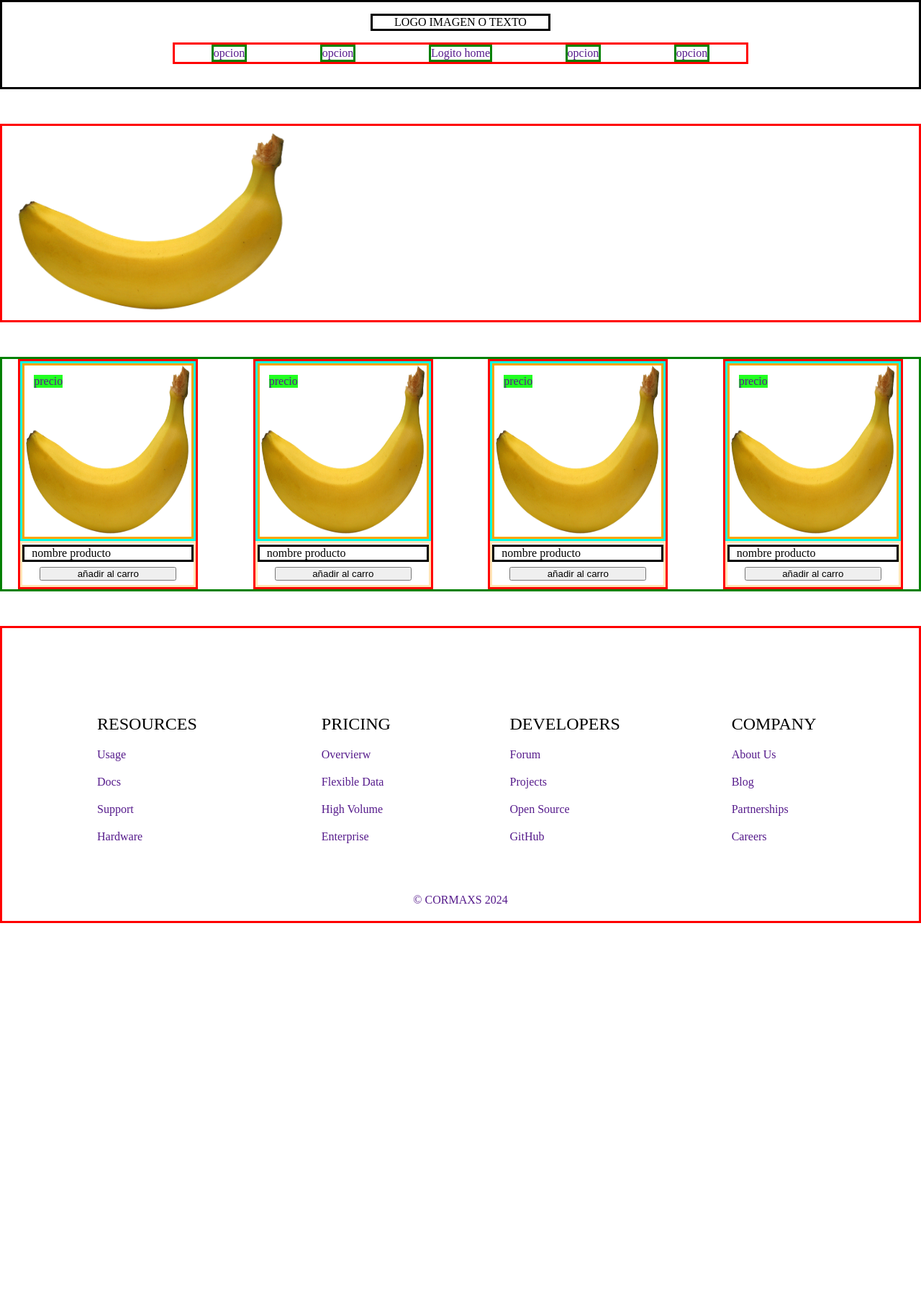
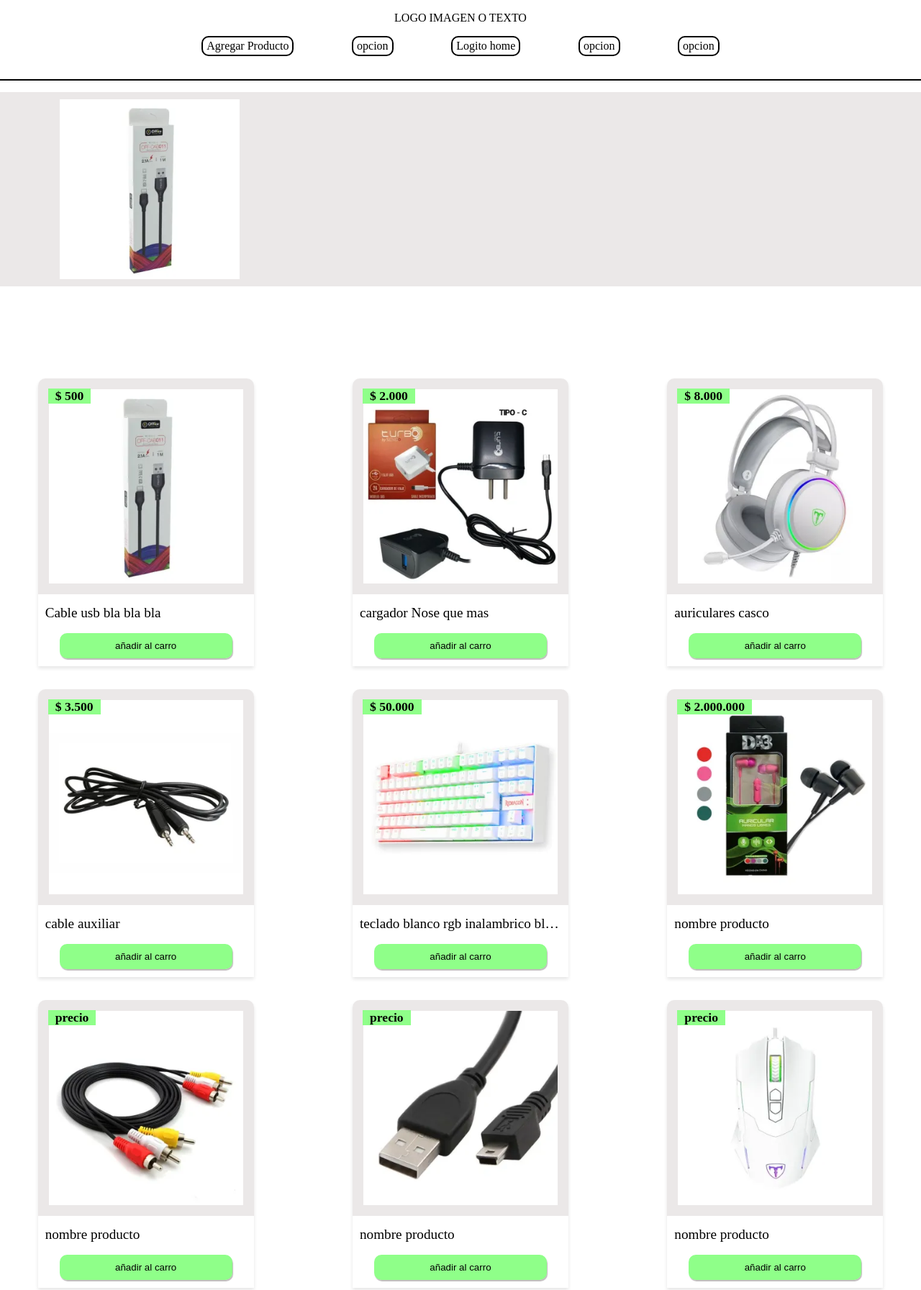
Before and after one commit to Cormaxs/TiendaOnline, a plain HTML site: page index.html in a window 1280 px wide. Shown: the top 1793 px of the page at 72% size. Before the commit the page ends 1283 px from the top, so only its background shows below. Drawn offline with Linux system fonts and the light colour scheme; a web font is replaced by a local one.

Commit message:
Add files via upload

```diff
--- a/index.html
+++ b/index.html
@@ -13,7 +13,7 @@
             <div class="Logo"><p>LOGO IMAGEN O TEXTO</p></div>
             <div class="containerMenu">
                 <ol>
-                    <li><a href="">opcion</a></li>
+                    <li><a href="login.html" target="_blank">Agregar Producto</a></li>
                     <li><a href="">opcion</a></li>
                     <li><a href="">Logito home</a></li>
                     <li><a href="">opcion</a></li>
@@ -24,61 +24,165 @@
     </header>
     <section class="carrucel">
             <ul>
-                <li><img src="imgProductos/banana.png" alt=""></li>
+                <li><img src="imgProductos/1.webp" alt=""></li>
             </ul>
             <ul>
-                <li><img src="imgProductos/berenjena.png" alt=""></li>
+                <li><img src="imgProductos/2.webp" alt=""></li>
             </ul>
             <ul>
-                <li><img src="imgProductos/banana.png" alt=""></li>
+                <li><img src="imgProductos/3.webp" alt=""></li>
             </ul>
             <ul>
-                <li><img src="imgProductos/berenjena.png" alt=""></li>
+                <li><img src="imgProductos/4.webp" alt=""></li>
             </ul>
     </section>
+
 
 
     <main id="principal">
         <div class="producto">
             <a class="productoLink" href="">
-                <span class="precioProduct">precio</span>
-                <img class="imgProducto" src="imgProductos/banana.png" alt="">
+                <span class="precioProduct">$ 500</span>
+                <img class="imgProducto" src="imgProductos/1.webp" alt="">
+            </a>
+            <div class="abajoProduct">
+            <p class="nameProduct">Cable usb bla bla bla</p>
+            <button class="btnProduct" >añadir al carro</button>
+        </div>
+        </div>
+
+        <div class="producto">
+            <a class="productoLink" href="">
+                <span class="precioProduct">$ 2.000</span>
+                <img class="imgProducto" src="imgProductos/2.webp" alt="">
+            </a>
+            <div class="abajoProduct">
+            <p class="nameProduct">cargador Nose que mas</p>
+            <button class="btnProduct" >añadir al carro</button>
+        </div>
+        </div>
+
+        <div class="producto">
+            <a class="productoLink" href="">
+                <span class="precioProduct">$ 8.000</span>
+                <img class="imgProducto" src="imgProductos/3.webp" alt="">
+            </a>
+            <div class="abajoProduct">
+            <p class="nameProduct">auriculares casco </p>
+            <button class="btnProduct" >añadir al carro</button>
+        </div>
+        </div>
+
+        <div class="producto">
+            <a class="productoLink" href="">
+                <span class="precioProduct">$ 3.500</span>
+                <img class="imgProducto" src="imgProductos/4.webp" alt="">
+            </a>
+            <div class="abajoProduct">
+            <p class="nameProduct">cable auxiliar</p>
+            <button class="btnProduct" >añadir al carro</button>
+        </div>
+        </div>
+
+        <div class="producto">
+            <a class="productoLink" href="">
+                <span class="precioProduct">$ 50.000</span>
+                <img class="imgProducto" src="imgProductos/5.webp" alt="">
+            </a>
+            <div class="abajoProduct">
+            <p class="nameProduct">teclado blanco rgb inalambrico bla bla bla vla</p>
+            <button class="btnProduct" >añadir al carro</button>
+        </div>
+        </div>
+
+        <div class="producto">
+            <a class="productoLink" href="">
+                <span class="precioProduct">$ 2.000.000</span>
+                <img class="imgProducto" src="imgProductos/6.webp" alt="">
             </a>
             <div class="abajoProduct">
             <p class="nameProduct">nombre producto</p>
             <button class="btnProduct" >añadir al carro</button>
         </div>
         </div>
+
         <div class="producto">
             <a class="productoLink" href="">
                 <span class="precioProduct">precio</span>
-                <img class="imgProducto" src="imgProductos/banana.png" alt="">
+                <img class="imgProducto" src="imgProductos/7.webp" alt="">
             </a>
             <div class="abajoProduct">
             <p class="nameProduct">nombre producto</p>
             <button class="btnProduct" >añadir al carro</button>
         </div>
         </div>
+
         <div class="producto">
             <a class="productoLink" href="">
                 <span class="precioProduct">precio</span>
-                <img class="imgProducto" src="imgProductos/banana.png" alt="">
+                <img class="imgProducto" src="imgProductos/8.webp" alt="">
             </a>
             <div class="abajoProduct">
             <p class="nameProduct">nombre producto</p>
             <button class="btnProduct" >añadir al carro</button>
         </div>
         </div>
+
         <div class="producto">
             <a class="productoLink" href="">
                 <span class="precioProduct">precio</span>
-                <img class="imgProducto" src="imgProductos/banana.png" alt="">
+                <img class="imgProducto" src="imgProductos/9.webp" alt="">
             </a>
             <div class="abajoProduct">
             <p class="nameProduct">nombre producto</p>
             <button class="btnProduct" >añadir al carro</button>
         </div>
         </div>
+
+        <div class="producto">
+            <a class="productoLink" href="">
+                <span class="precioProduct">precio</span>
+                <img class="imgProducto" src="imgProductos/9.webp" alt="">
+            </a>
+            <div class="abajoProduct">
+            <p class="nameProduct">nombre producto</p>
+            <button class="btnProduct" >añadir al carro</button>
+        </div>
+        </div>
+
+        <div class="producto">
+            <a class="productoLink" href="">
+                <span class="precioProduct">precio</span>
+                <img class="imgProducto" src="imgProductos/10.webp" alt="">
+            </a>
+            <div class="abajoProduct">
+            <p class="nameProduct">nombre producto</p>
+            <button class="btnProduct" >añadir al carro</button>
+        </div>
+        </div>
+
+        <div class="producto">
+            <a class="productoLink" href="">
+                <span class="precioProduct">precio</span>
+                <img class="imgProducto" src="imgProductos/11.webp" alt="">
+            </a>
+            <div class="abajoProduct">
+            <p class="nameProduct">nombre producto</p>
+            <button class="btnProduct" >añadir al carro</button>
+        </div>
+        </div>
+
+        <div class="producto">
+            <a class="productoLink" href="">
+                <span class="precioProduct">precio</span>
+                <img class="imgProducto" src="imgProductos/12.webp" alt="">
+            </a>
+            <div class="abajoProduct">
+            <p class="nameProduct">nombre producto</p>
+            <button class="btnProduct" >añadir al carro</button>
+        </div>
+        </div>
+
     </main>
 
     <footer>
@@ -116,5 +220,6 @@
          <a href="">&copy; CORMAXS 2024 </a>
         </div>
      </footer>
+    <script src="script.js"></script>
 </body>
 </html>
--- a/styles.css
+++ b/styles.css
@@ -3,18 +3,47 @@
     padding: 0;
     box-sizing: border-box;
 }
+@font-face {
+    font-family:'precios';
+    src: url(fonts/Stardom_Complete/Fonts/OTF/Stardom-Regular.otf);
+}
+@font-face {
+    font-family: 'precios';
+    src: url(fonts/Outfit_Complete/Fonts/OTF/Outfit-Regular.otf);
+}
 /*APARTE*/
 a{
     text-decoration: none;
+    color: #000000;
+}
+.precioProduct{
+    font-size: 1.10em;
+    font-family: 'precios';
+    font-weight: 800;
+    color: #000000;
+}
+.nameProduct{
+    font-family: 'precios';
+    font-weight: 100;
+    font-size: 1.2em;
+}
+body{
+    background-color: rgba(255, 255, 255, 0.972);
 }
 
 header{
+    z-index: 1;
+    top: 0;
+    position: fixed;
+    width: 100%;
+    background-color: transparent;
+    backdrop-filter: blur(10px);
     padding: 1em 0 1em 0;
-    border: solid;
     max-height: 200px;
+    border-bottom: 2px solid;
 }
+
 .Logo{
-    border: solid;
     margin: auto;
    width: 80%;
    min-width: 180px;
@@ -23,7 +52,6 @@ header{
     text-align: center;
 }
 .containerMenu{
-    border: solid red;
     margin: 1em auto;
     width: 80%; max-width: 800px;
 }
@@ -33,13 +61,15 @@ header{
     list-style: none;
 }
 .containerMenu ol > li{
-    border: solid green;
+    padding: 3px 5px 3px 5px;
+    border:2px solid rgb(0, 0, 0);
+    border-radius: 10px;
 }
 
 /*PROPAGANDA carruzel*/
 .carrucel{
-    border: solid red;
-    margin: 3em auto;
+    background-color: #ebe8e8;
+    margin: 8em auto;
     width: 100%;
     height: auto;
     max-height: 300px;
@@ -77,56 +107,89 @@ header{
 
  /*productos MAIN*/
 #principal{
-    border: solid green;
+    width: 100%;
     display: flex;
     flex-wrap: wrap;
     gap: 2em;
     justify-content: center;
 }
 .producto{
-    width: 250px; height: 320px;
-    border: solid red;
+    width: 300px; max-width: 350px;
+    height: 400px;
+    border-radius: 10px 10px 0 0;
     margin: auto;
+    overflow: hidden;
+    background-color: rgb(255, 255, 255);
+    box-shadow: 0 3px 5px rgba(0, 0, 0, 10%);
+    transition: ease-in-out .3s;
+    transform-origin: bottom;
+}
+.producto:hover{
+    transform: translateY(-10px);
+    transition: ease-in-out .3s;
+    box-shadow: 0 3px 5px rgba(0, 0, 0, 50%);;
 }
 .productoLink{
     margin: auto;
     display: flex;
     flex-wrap: wrap;
-    width: 100%; height: 250px;
-    border: solid rgb(0, 255, 229);
+    width: 100%; height: 300px;
+    background-color: rgba(202, 193, 193, 0.378);
+
 }
 .imgProducto{
-    border: solid orange;
-    width: 100%; height:auto;
+    margin: auto;
+    width: 90%; height:auto;
+    object-fit: contain;
 }
 .precioProduct{
     position: absolute;
-    margin: 1em;
-    background-color: rgb(33, 255, 33);
+    margin: .8em; padding: 0 10px 0 10px;
+    background-color: #8fff89;
 }
 .abajoProduct{
-    border: solid moccasin;
+    margin: .5em auto;
+    width: 100%;
+    height: 80px;
     text-align: center;
 }
 
 .nameProduct
 {
-  margin: 2px 0 0 0;
-    border: solid;
+    max-height: 30px;
+    margin: 15px 0 10px 0;
     text-align: left;
     padding:0 10px 0;
+    overflow: hidden;
+    text-overflow: ellipsis;
+    white-space: nowrap;
 }
 .btnProduct{
    width: 80%;
+   padding: 10px;
    margin:.5em auto;
+   border: none;
+   outline: none;
+   border-radius: 10px;
+   background-color: rgba(14, 255, 1, 0.461);
+   cursor: pointer;
+   box-shadow: 1px 2px 1px rgba(15, 1, 1, 0.266);
+}
+
+
+.eliminar{/*boton*/
+border: solid;
+    position: absolute;
+   margin: 10px 0 0 230px;
+   width: 40px;
+   height: 40px;
 }
 
 
 /*TODO FOOTER*/
 footer{
-    border: solid red;
     margin: 3em 0 auto;
-    background-color: var(--negro);
+    background-color: #ebe8e8;
 }
 .containerFooter{
     padding: 100px 0 0 0;
```
Also changed, not shown: script.js (added, +100 -0 lines), imgProductos/1.webp (added), imgProductos/10.webp (added), imgProductos/11.webp (added), imgProductos/12.webp (added), imgProductos/2.webp (added), imgProductos/3.webp (added), imgProductos/4.webp (added), imgProductos/5.webp (added), imgProductos/6.webp (added), imgProductos/7.webp (added), imgProductos/8.webp (added), imgProductos/9.webp (added).
